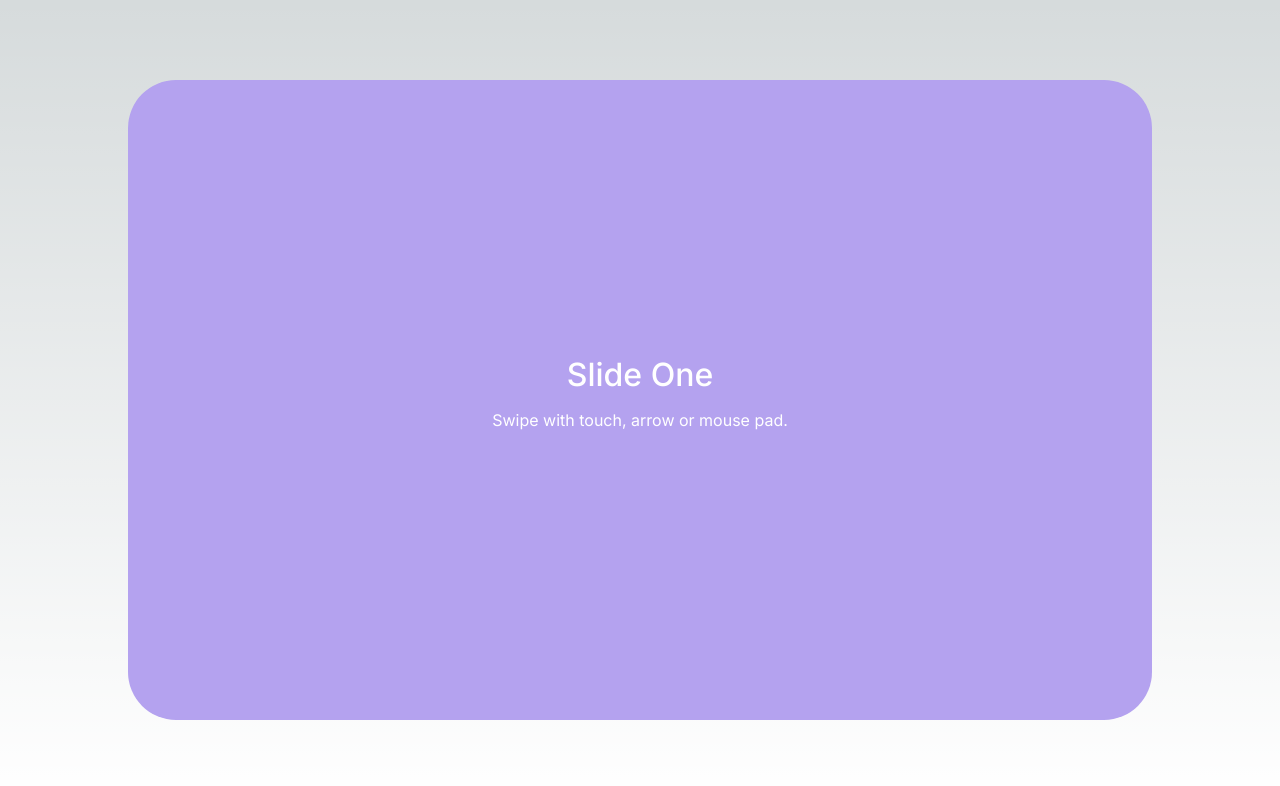
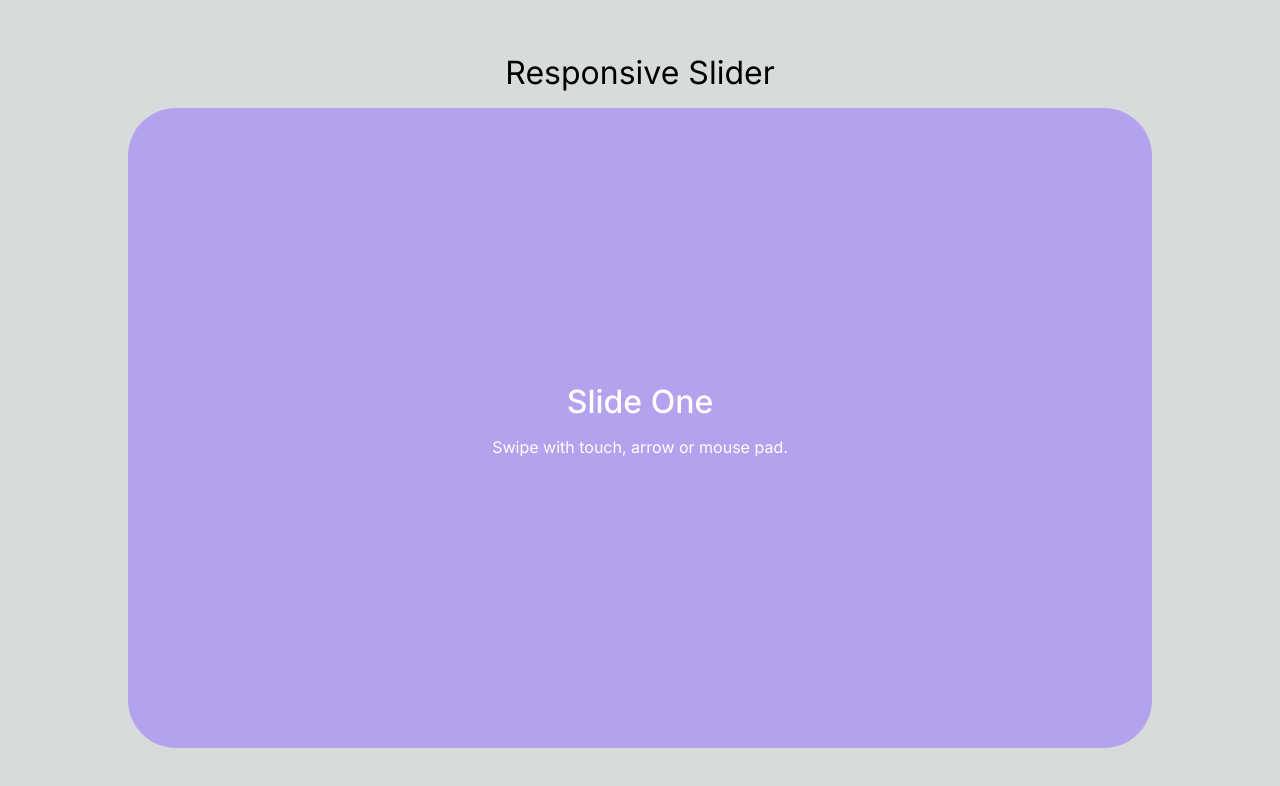
Before and after one commit to anthonyss09/responsive-slider-nextjs, a Next.js app in the folder client/: page / in a window 1280 px wide. Shown: the top 786 px of the page. Built offline with nearby package versions, Linux system fonts and the light colour scheme.

Commit message:
style updates

```diff
--- a/client/app/components/Slider.js
+++ b/client/app/components/Slider.js
@@ -1,7 +1,9 @@
 export default function Slider({ children }) {
   return (
-    <div className="slider-container">
-      <div className="slider-inner">{children}</div>
+    <div id="slider-container" className="slider-container">
+      <div id="slider-inner" className="slider-inner">
+        {children}
+      </div>
     </div>
   );
 }
--- a/client/app/globals.css
+++ b/client/app/globals.css
@@ -107,6 +107,11 @@ a {
   }
 }
 
+h1 {
+  font-weight: 400;
+  margin: 0;
+}
+
 p {
   font-size: 1rem;
   margin-bottom: 1rem;
@@ -117,11 +122,19 @@ span {
   text-align: center;
 }
 
+.center {
+  display: flex;
+  flex-direction: column;
+  align-items: center;
+  gap: 1rem;
+}
+
 .main {
   height: 100vh;
   width: 100vw;
   display: grid;
   place-items: center;
+  position: fixed;
 }
 
 .slide {
--- a/client/app/page.js
+++ b/client/app/page.js
@@ -4,12 +4,16 @@ import Slide from "./components/Slide";
 export default function Home() {
   return (
     <main className="main">
+      <div className="center">
+        {" "}
+        <h1>Responsive Slider</h1>
         <Slider>
           <Slide slideNumber="one" />
           <Slide slideNumber="two" />
           <Slide slideNumber="three" />
           <Slide slideNumber="four" />
         </Slider>
+      </div>
     </main>
   );
 }
```
Also changed, not shown: 1 other file (tests, documents, lock files or other folders). Lines whose indentation alone changed are shown as unchanged.
